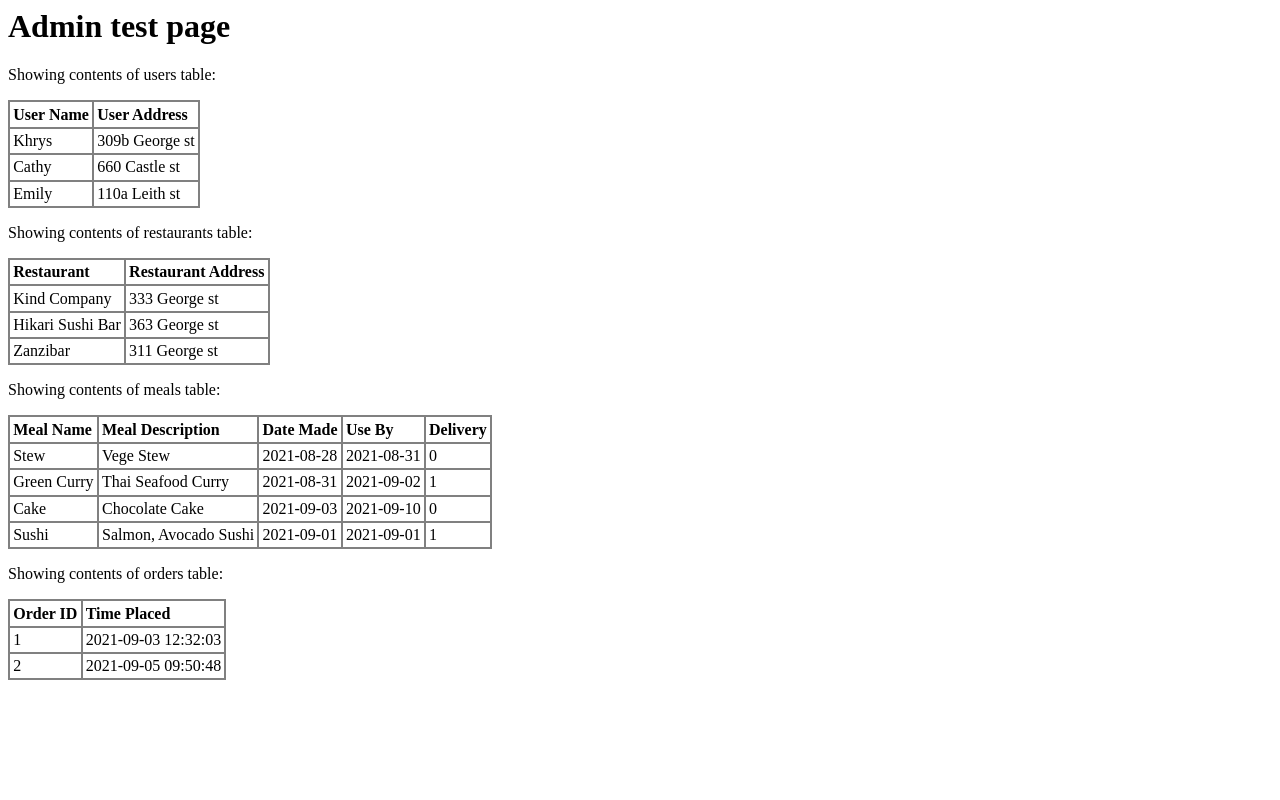
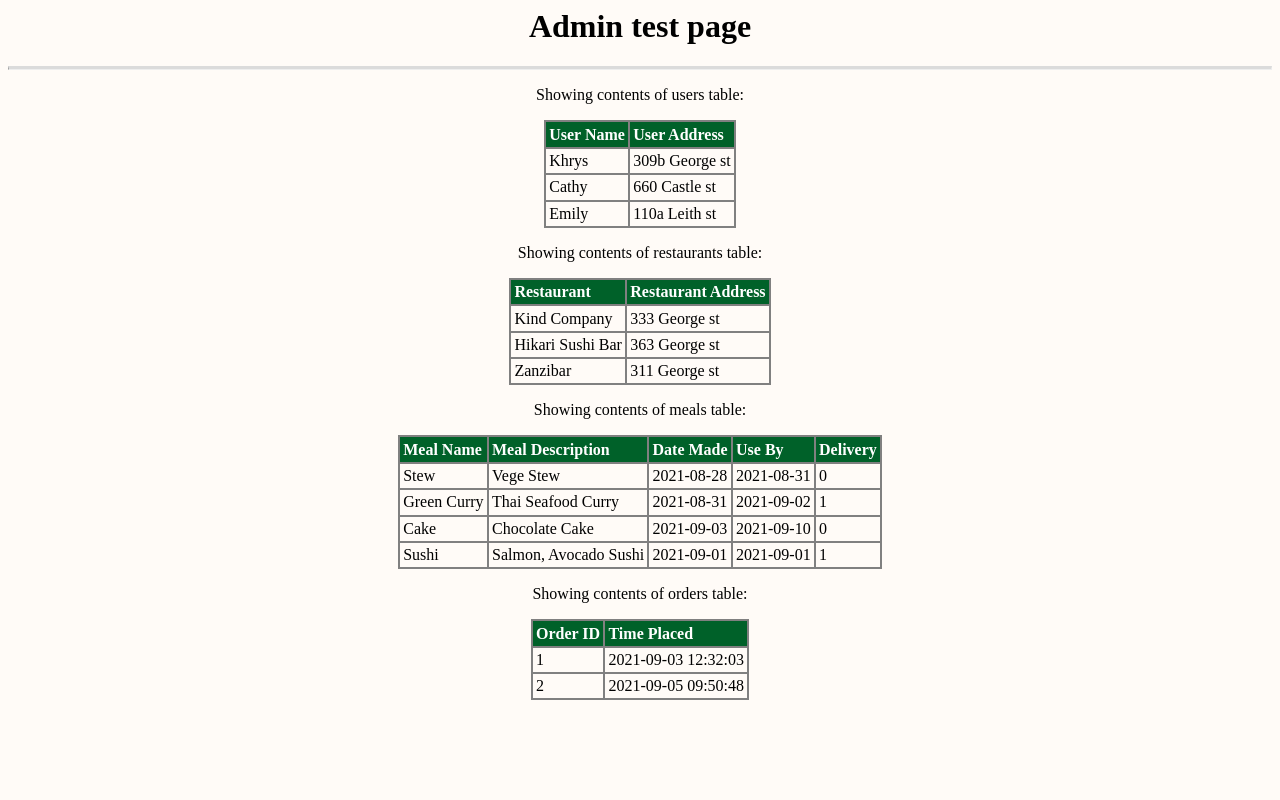
Before and after one commit to Khrys-Samsonova/cosc349-A1, a PHP site: page / in a window 1280 px wide. Run offline with PHP 8.4, Linux system fonts and the light colour scheme; data comes from the database, SQL or seed files in the repository.

Commit message:
admin stylesheet added

```diff
--- a/www_admin/index.php
+++ b/www_admin/index.php
@@ -1,24 +1,14 @@
 <!DOCTYPE HTML PUBLIC "-//IETF//DTD HTML//EN">
 <html>
 <head><title>Admin test page</title>
-<style>
-th { text-align: left; }
-
-table, th, td {
-  border: 2px solid grey;
-  border-collapse: collapse;
-}
-
-th, td {
-  padding: 0.2em;
-}
-</style>
+<link rel="stylesheet" href="style.css">
 </head>
 
 <body>
-<h1>Admin test page</h1>
+<h1 style="text-align:center">Admin test page</h1>
 
-<p>Showing contents of users table:</p>
+<hr class="solid">
+<p style="text-align:center">Showing contents of users table:</p>
 
 <table border="1">
 <tr><th>User Name</th><th>User Address</th></tr>
@@ -44,7 +34,7 @@ while($row = $q->fetch()){
 ?>
 </table>
 
-<p>Showing contents of restaurants table:</p>
+<p style="text-align:center">Showing contents of restaurants table:</p>
 
 <table border="1">
 <tr><th>Restaurant</th><th>Restaurant Address</th></tr>
@@ -70,7 +60,7 @@ while($row = $q_r->fetch()){
 ?>
 </table>
 
-<p>Showing contents of meals table:</p>
+<p style="text-align:center">Showing contents of meals table:</p>
 
 <table border="1">
 <tr><th>Meal Name</th><th>Meal Description</th><th>Date Made</th><th>Use By</th><th>Delivery</th></tr>
@@ -96,7 +86,7 @@ while($row = $q_m->fetch()){
 ?>
 </table>
 
-<p>Showing contents of orders table:</p>
+<p style="text-align:center">Showing contents of orders table:</p>
 
 <table border="1">
 <tr><th>Order ID</th><th>Time Placed</th></tr>
--- /dev/null
+++ b/www_admin/style.css
@@ -0,0 +1,36 @@
+body{
+    background-color: #fffbf7;
+    font-family: "Times New Roman", Times, serif;
+}
+
+main{
+    background-color: #fffbf7;
+}
+
+th {
+    padding-top: 12px;
+    padding-bottom: 12px;
+    text-align: left;
+    background-color: #006129;
+    color: white;
+}
+
+table, th, td {
+  border: 2px solid grey;
+  border-collapse: collapse;
+  margin-left: auto;
+  margin-right: auto;
+}
+
+th, td {
+  padding: 0.2em;
+}
+
+
+tr:hover { background-color: #9fc0a9;
+}
+
+/* Solid border */
+hr.solid {
+    border-top: 3px solid rgb(219, 219, 219);
+  }
```
Also changed, not shown: 1 other file.
